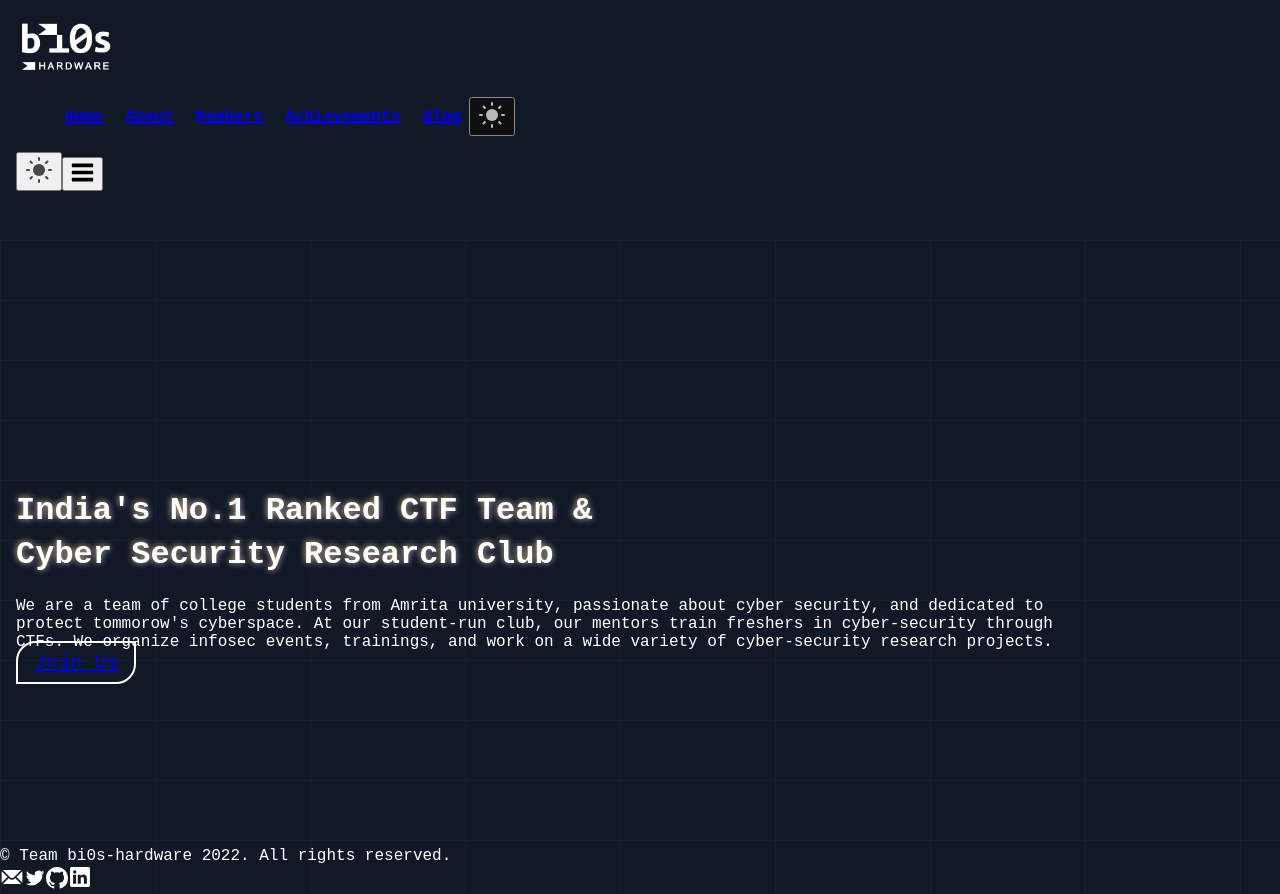
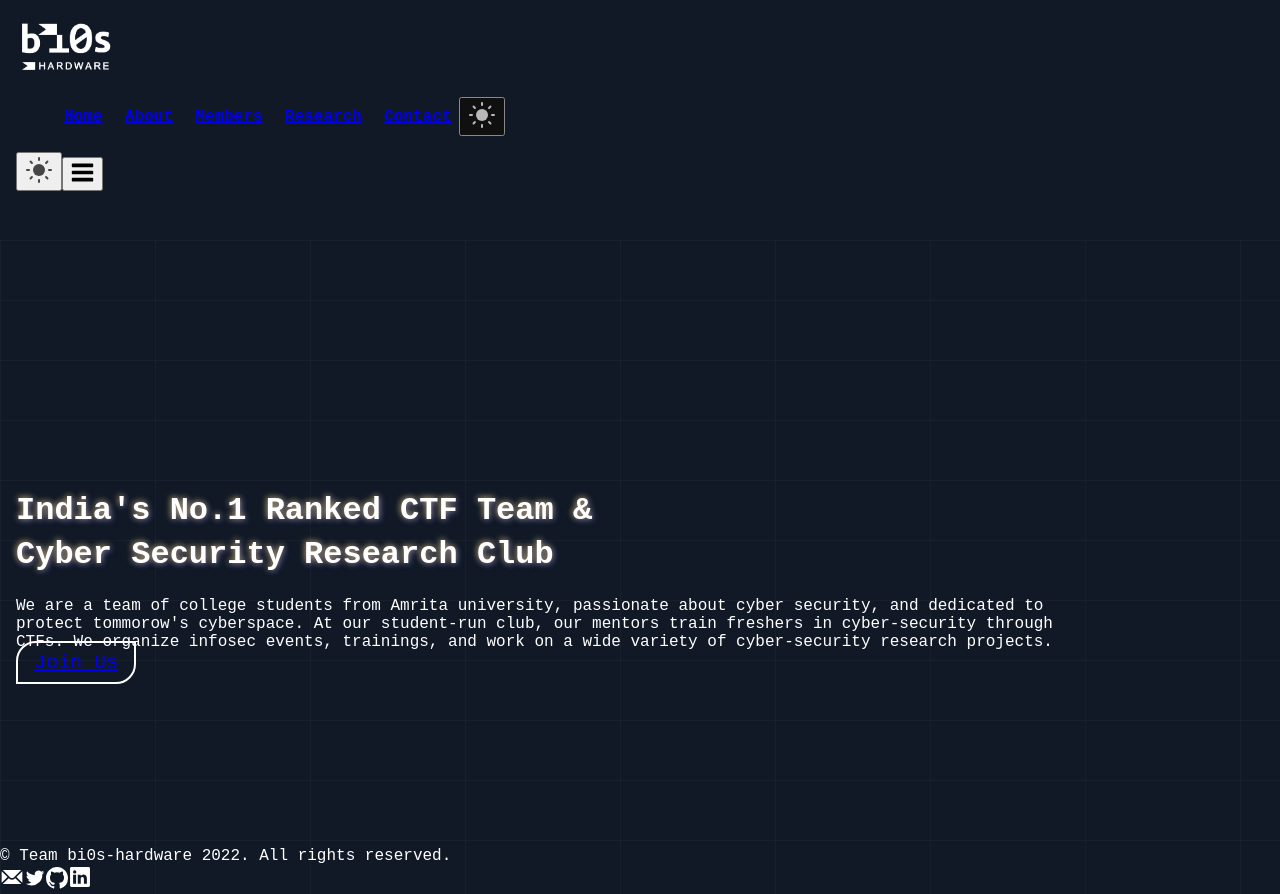
Before and after one commit to nagubathula/bi0shardware.in, a Next.js app: page / in a window 1280 px wide. Shown: the top 894 px of the page. Built offline with nearby package versions, Linux system fonts and the light colour scheme.

Commit message:
Change Navbar

```diff
--- a/src/layout/header.tsx
+++ b/src/layout/header.tsx
@@ -73,12 +73,12 @@ const MENU_ITEMS = [
         href: "/members"
     },
     {
-        label: "Achievements",
+        label: "Research",
         href: "/achievements"
     },
     {
-        label: "Blog",
-        href: "https://blog.bi0s.in"
+        label: "Contact",
+        href: "mailto:bi0shardware@am.amrita.edu"
     }
 ]
 
```
